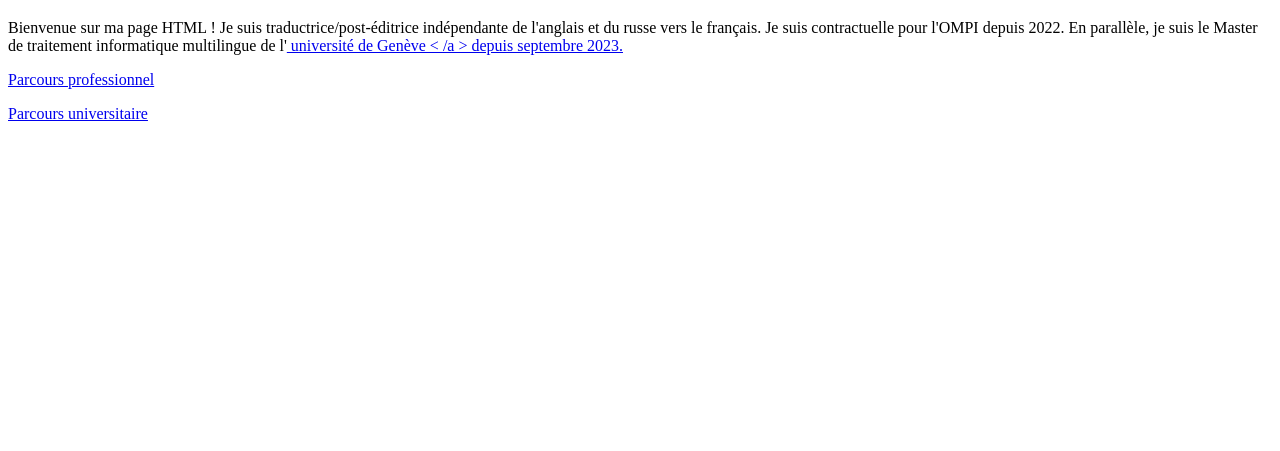
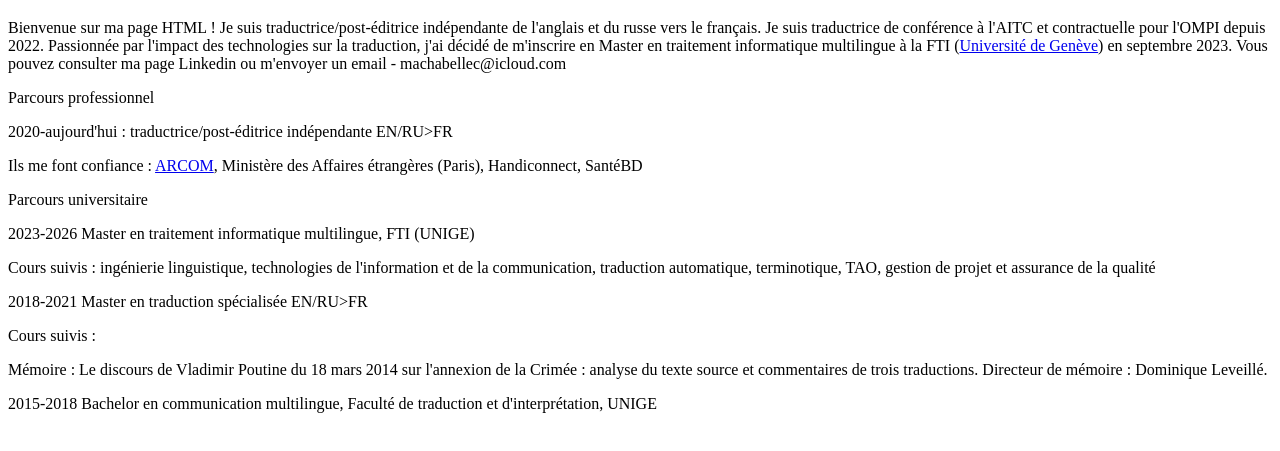
Before and after one commit to machabellec/machabellec, a plain HTML site: page index.html in a window 1280 px wide. Shown: the part 61-512 px from the top of the page. Drawn offline with Linux system fonts and the light colour scheme.

Commit message:
Mise à jour 2 du 28 mars
Essai de modification et de merge

```diff
--- a/index.html
+++ b/index.html
@@ -5,8 +5,16 @@
 	</head>
  	<body>
 		<h1>Bienvenue</h1>
-		<p>Bienvenue sur ma page HTML ! Je suis traductrice/post-éditrice indépendante de l'anglais et du russe vers le français. Je suis contractuelle pour l'OMPI depuis 2022. En parallèle, je suis le Master de traitement informatique multilingue de l'<a href="https://www.unige.ch" > université de Genève < /a > depuis septembre 2023.  </p>
+		<p>Bienvenue sur ma page HTML ! Je suis traductrice/post-éditrice indépendante de l'anglais et du russe vers le français. Je suis traductrice de conférence à l'AITC et contractuelle pour l'OMPI depuis 2022. Passionnée par l'impact des technologies sur la traduction, j'ai décidé de m'inscrire en Master en traitement informatique multilingue à la FTI (<a href="https://www.unige.ch">Université de Genève</a>) en septembre 2023. Vous pouvez consulter ma page Linkedin ou m'envoyer un email - machabellec@icloud.com </p>
 		<p>Parcours professionnel</p>
+		<p>2020-aujourd'hui : traductrice/post-éditrice indépendante EN/RU>FR<p/>
+		<p>Ils me font confiance : <a href="https://wwww.arcom.fr">ARCOM<a/>, Ministère des Affaires étrangères (Paris), Handiconnect, SantéBD<p/>
 		<p>Parcours universitaire</p>
+		<p>2023-2026 Master en traitement informatique multilingue, FTI (UNIGE)</p>
+		<p>Cours suivis : ingénierie linguistique, technologies de l'information et de la communication, traduction automatique, terminotique, TAO, gestion de projet et assurance de la qualité<p/>
+		<p>2018-2021 Master en traduction spécialisée EN/RU>FR<p/>
+		<p>Cours suivis :</p>
+		<p>Mémoire : Le discours de Vladimir Poutine du 18 mars 2014 sur l'annexion de la Crimée : analyse du texte source et commentaires de trois traductions. Directeur de mémoire : Dominique Leveillé.</p>
+		<p>2015-2018 Bachelor en communication multilingue, Faculté de traduction et d'interprétation, UNIGE<p/>
 	</body>
 </html>
```
